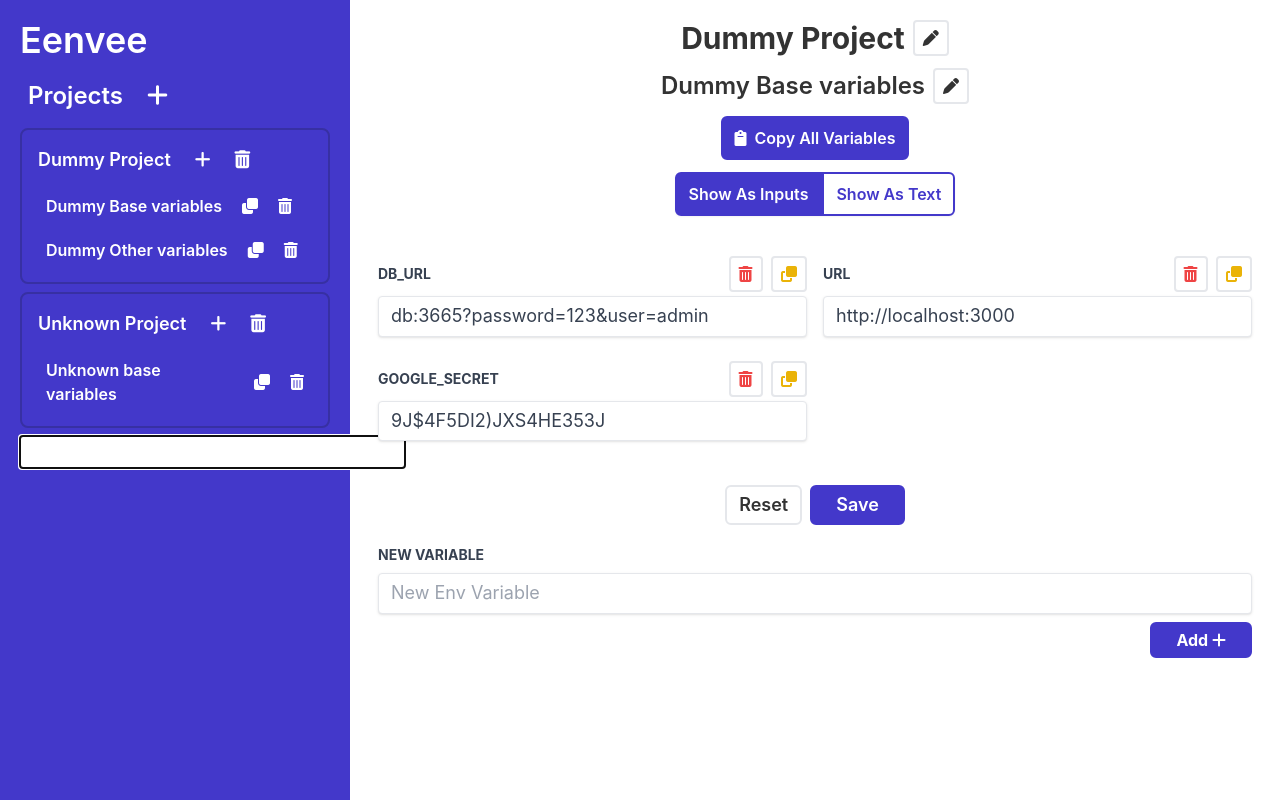
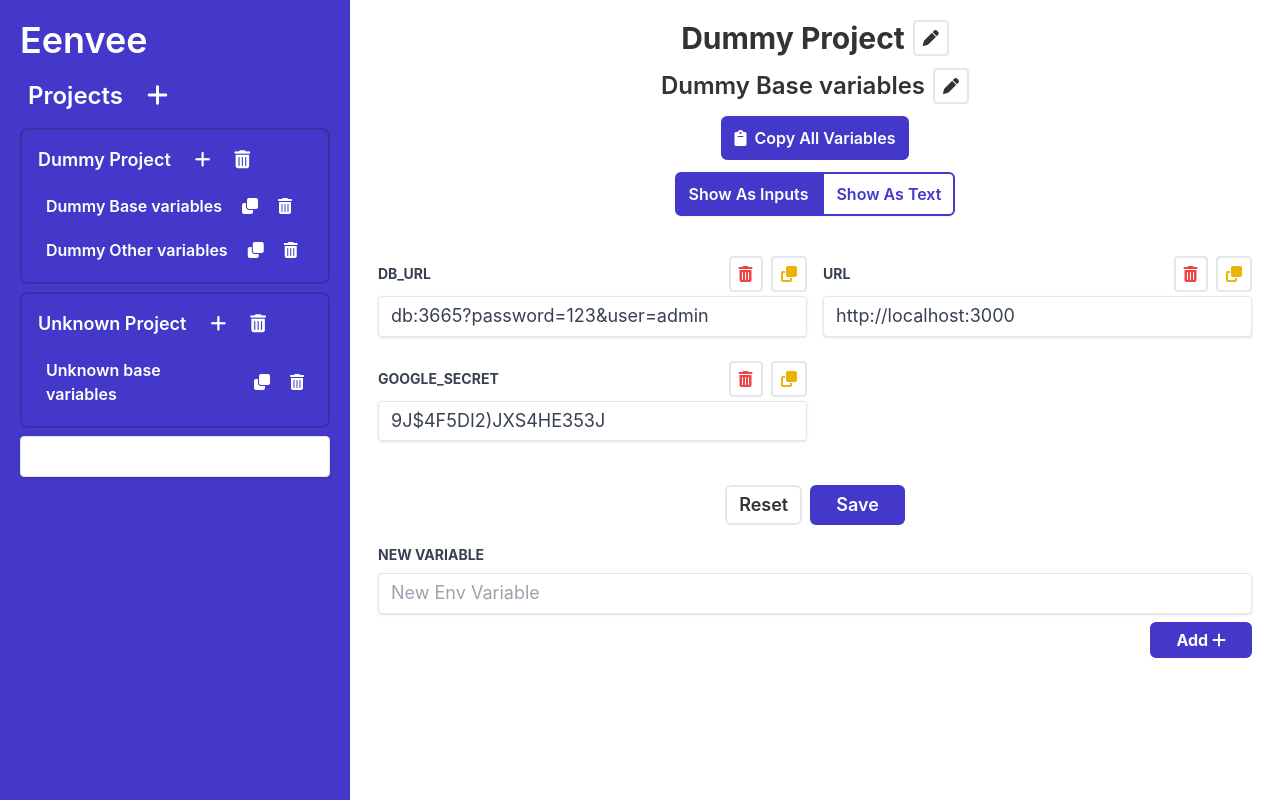
Before and after one commit to zorrolisto/eenvee, a Svelte app: page / in a window 1280 px wide. Both pictures are taken after a click on the button 157 px from the left and 96 px from the top of the page. Built offline with nearby package versions, Linux system fonts and the light colour scheme.

Commit message:
Fix: main content fixed to top right, added class to input

```diff
--- a/src/components/layouts/mainLayout.svelte
+++ b/src/components/layouts/mainLayout.svelte
@@ -117,6 +117,7 @@
                   <input
                     autofocus
                     type="text"
+                    class="shadow appearance-none border text-lg rounded w-full py-2 px-3 text-gray-700 leading-tight focus:outline-none focus:shadow-outline"
                     bind:value={newVariableGroupName}
                     on:keypress={verifyKeyForVar}
                     on:blur={saveVariableGroup}
@@ -131,6 +132,7 @@
             <input
               autofocus
               type="text"
+              class="shadow appearance-none border text-lg rounded w-full py-2 px-3 text-gray-700 leading-tight focus:outline-none focus:shadow-outline"
               bind:value={newProjectName}
               on:keypress={verifyKeyForProj}
               on:blur={saveProject}
--- a/src/components/main/main.svelte
+++ b/src/components/main/main.svelte
@@ -159,5 +159,8 @@
   .main {
     min-height: 100vh;
     width: calc(100vw - 350px);
+    position: fixed;
+    top: 0px !important;
+    right: 0px !important;
   }
 </style>
```
